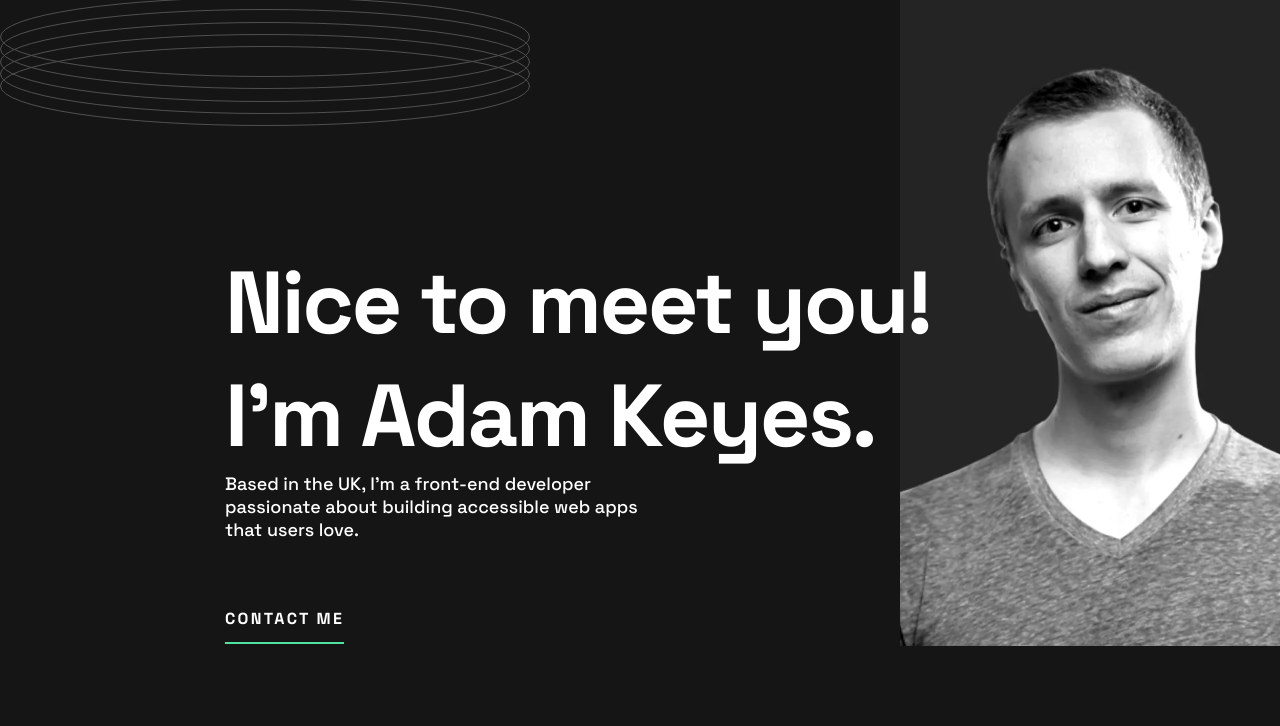
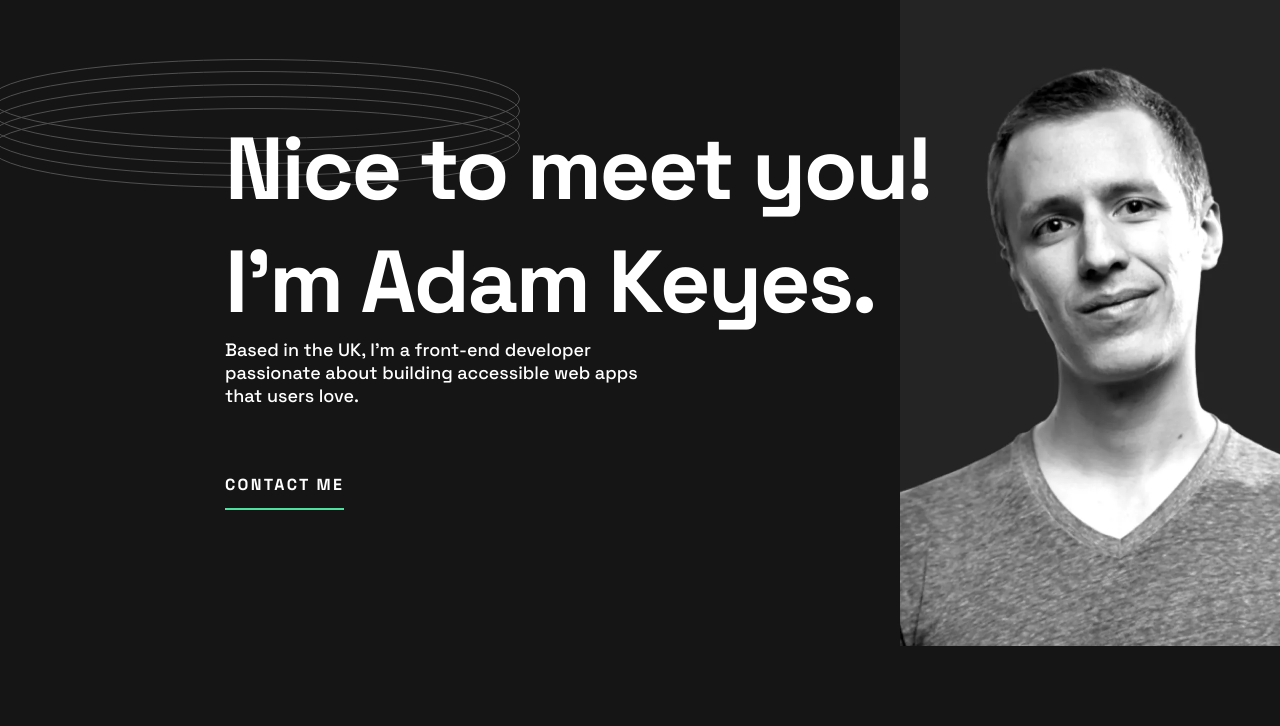
Before and after one commit to BiljanaKotev/single-page-developer-portfolio, a plain HTML site: page index.html in a window 1280 px wide. Shown: the part 74-800 px from the top of the page. Drawn offline with Linux system fonts and the light colour scheme.

Commit message:
updated positioning on rings svg container

```diff
--- a/src/index.css
+++ b/src/index.css
@@ -40,6 +40,14 @@ body {
   gap: 32px;
   align-items: center;
   z-index: 99;
+}
+
+/* rings svg */
+
+.rings-container {
+  position: absolute;
+  top: 133px;
+  right: 760px;
 }
 
 /* flexbox intro section */
```
